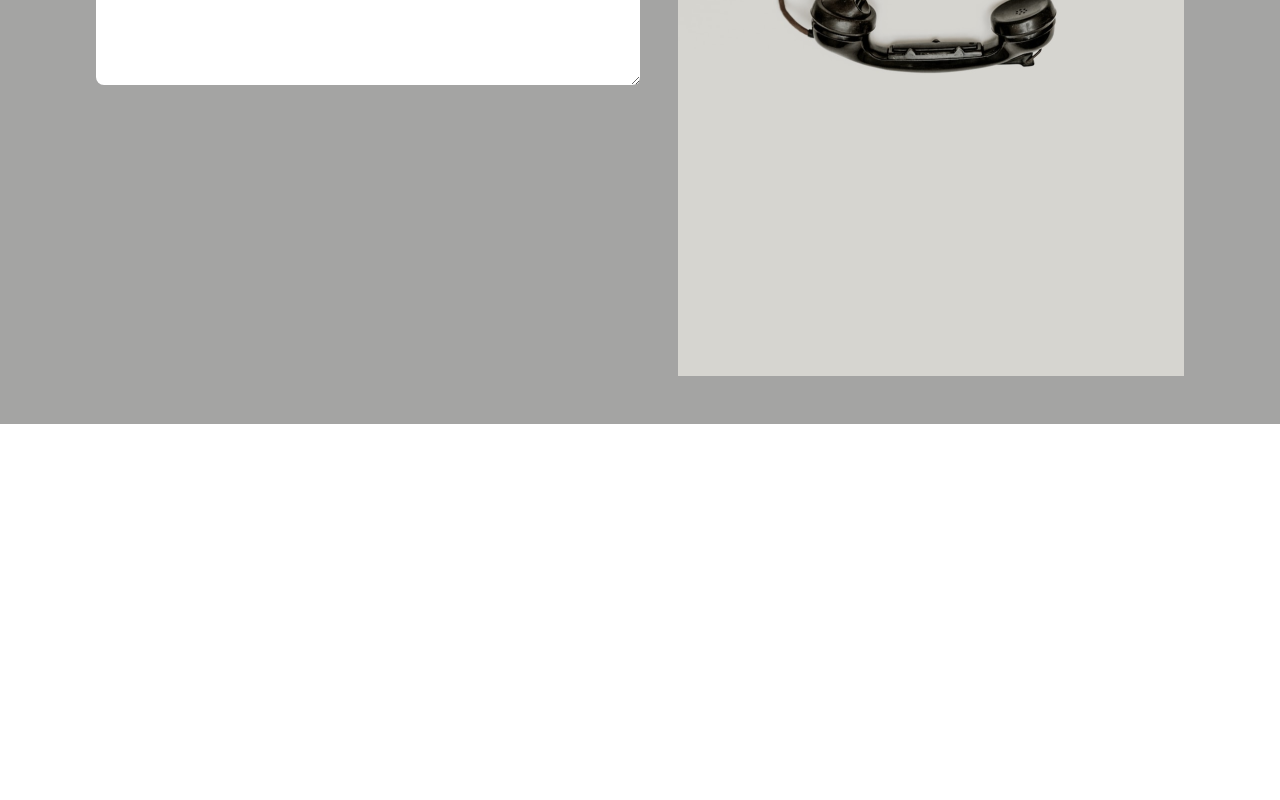
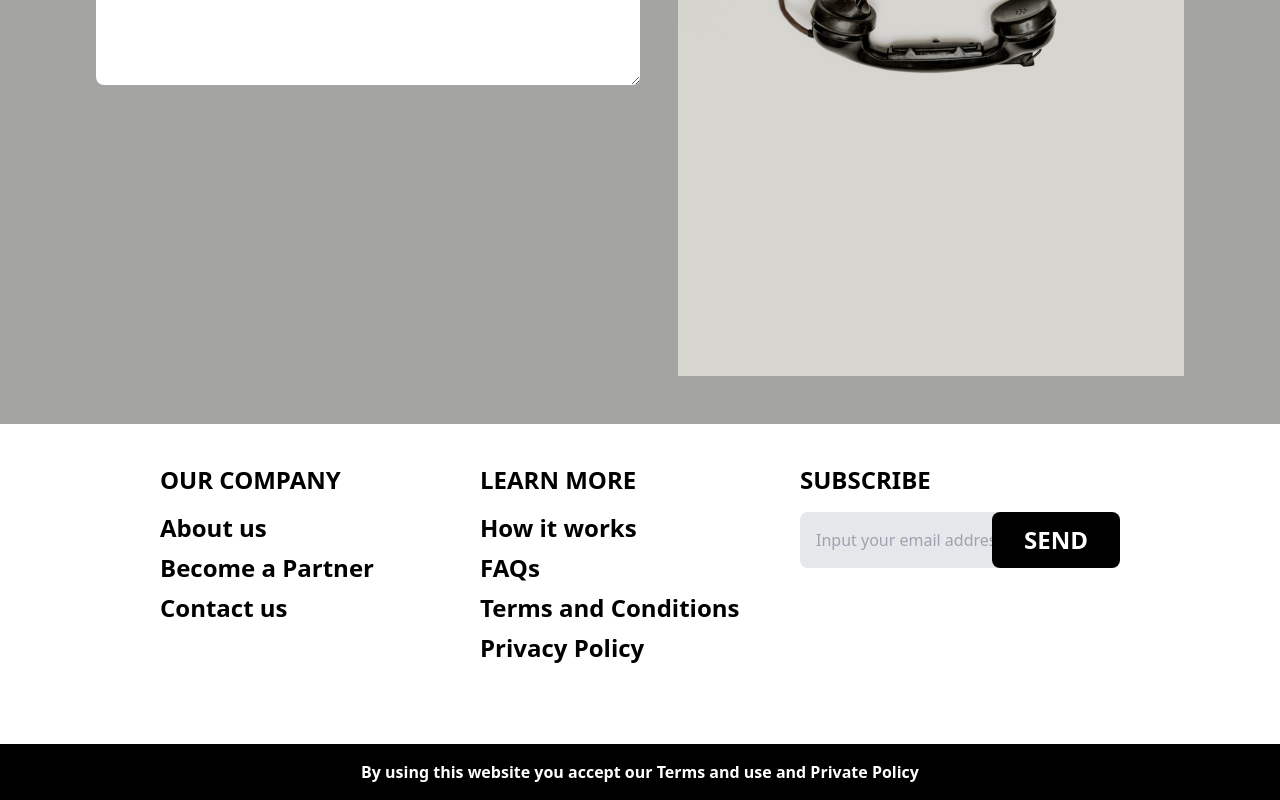
Before and after one commit to thomaserdmenger/superCode-Furniture, a React (Vite) app: page / in a window 1280 px wide. Shown: the part 2270-3070 px from the top of the page. Before the commit the page ends 2694 px from the top, so only its background shows below. Built offline with nearby package versions, Linux system fonts and the light colour scheme.

Commit message:
Add Footer

```diff
--- a/src/pages/Home.jsx
+++ b/src/pages/Home.jsx
@@ -119,6 +119,58 @@ export const Home = () => {
             <img src='/images/phone.png' alt='' />
           </div>
         </section>
+        <footer className='pt-10 '>
+          <section className='grid grid-cols-3 mb-20 px-40'>
+            <div className='flex flex-col gap-2'>
+              <h3 className='uppercase font-bold text-2xl mb-2'>Our Company</h3>
+              <Link to='/' className='font-bold text-2xl cursor-pointer'>
+                About us
+              </Link>
+              <Link to='/' className='font-bold text-2xl cursor-pointer'>
+                Become a Partner
+              </Link>
+              <Link to='/' className='font-bold text-2xl cursor-pointer'>
+                Contact us
+              </Link>
+            </div>
+            <div className='flex flex-col gap-2'>
+              <h3 className='uppercase font-bold text-2xl mb-2'>Learn More</h3>
+              <Link to='/' className='font-bold text-2xl cursor-pointer'>
+                How it works
+              </Link>
+              <Link to='/' className='font-bold text-2xl cursor-pointer'>
+                FAQs
+              </Link>
+              <Link to='/' className='font-bold text-2xl cursor-pointer'>
+                Terms and Conditions
+              </Link>
+              <Link to='/' className='font-bold text-2xl cursor-pointer'>
+                Privacy Policy
+              </Link>
+            </div>
+            <div className='flex flex-col gap-2'>
+              <h3 className='uppercase text-2xl font-bold mb-2'>Subscribe</h3>
+              <form className='flex items-start relative'>
+                <input
+                  type='email'
+                  name='email'
+                  id='email'
+                  placeholder='Input your email address'
+                  className='p-4 rounded-lg placeholder:text-gray-400 text-gray-400 mb-6 bg-gray-200 w-full'
+                />
+                <input
+                  type='submit'
+                  value='Send'
+                  className='uppercase font-bold text-2xl text-white bg-black absolute right-0 h-14 rounded-lg px-8'
+                />
+              </form>
+            </div>
+          </section>
+          <p className='bg-black text-white py-4 font-bold text-center'>
+            By using this website you accept our Terms and use and Private
+            Policy
+          </p>
+        </footer>
       </main>
     </>
   )
```
